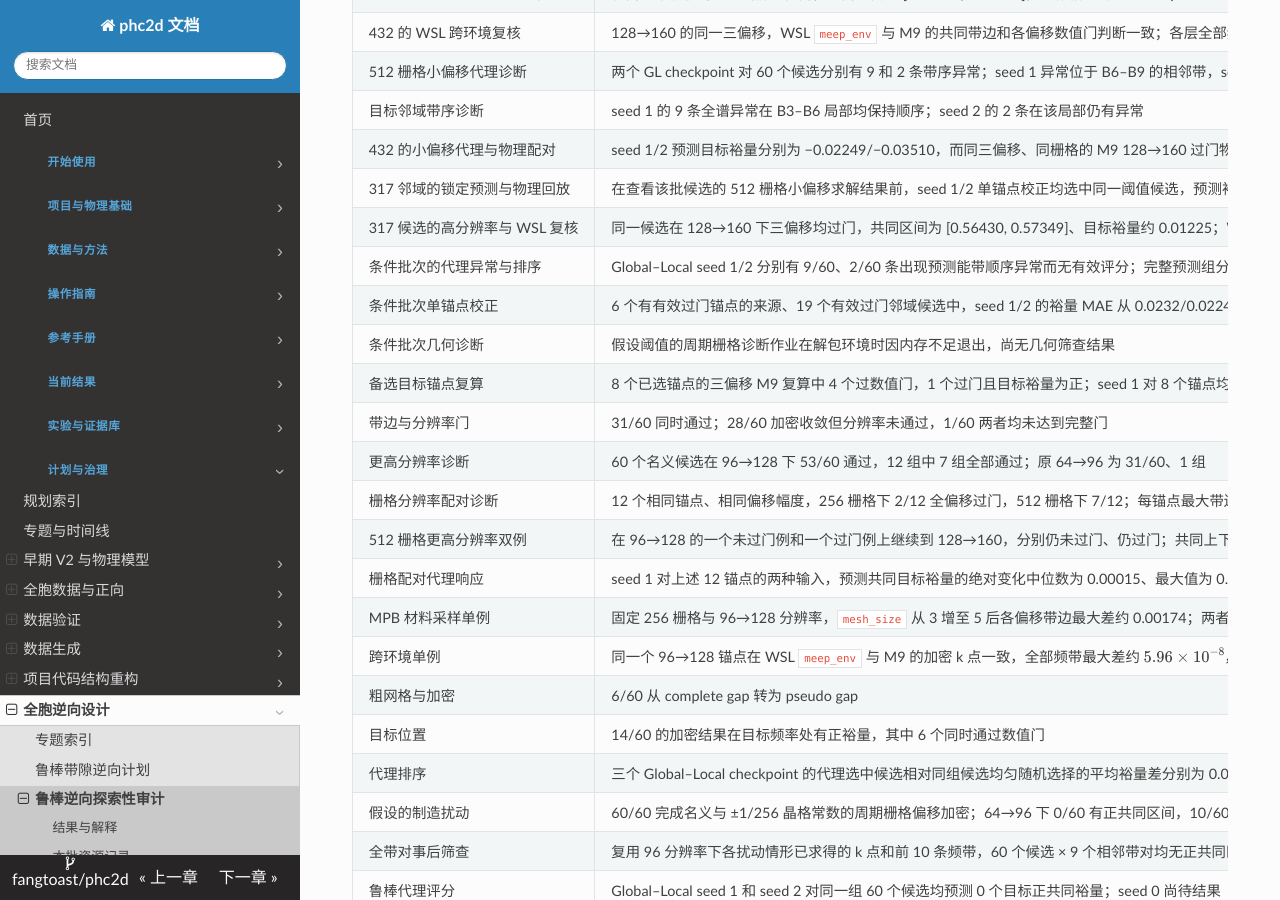
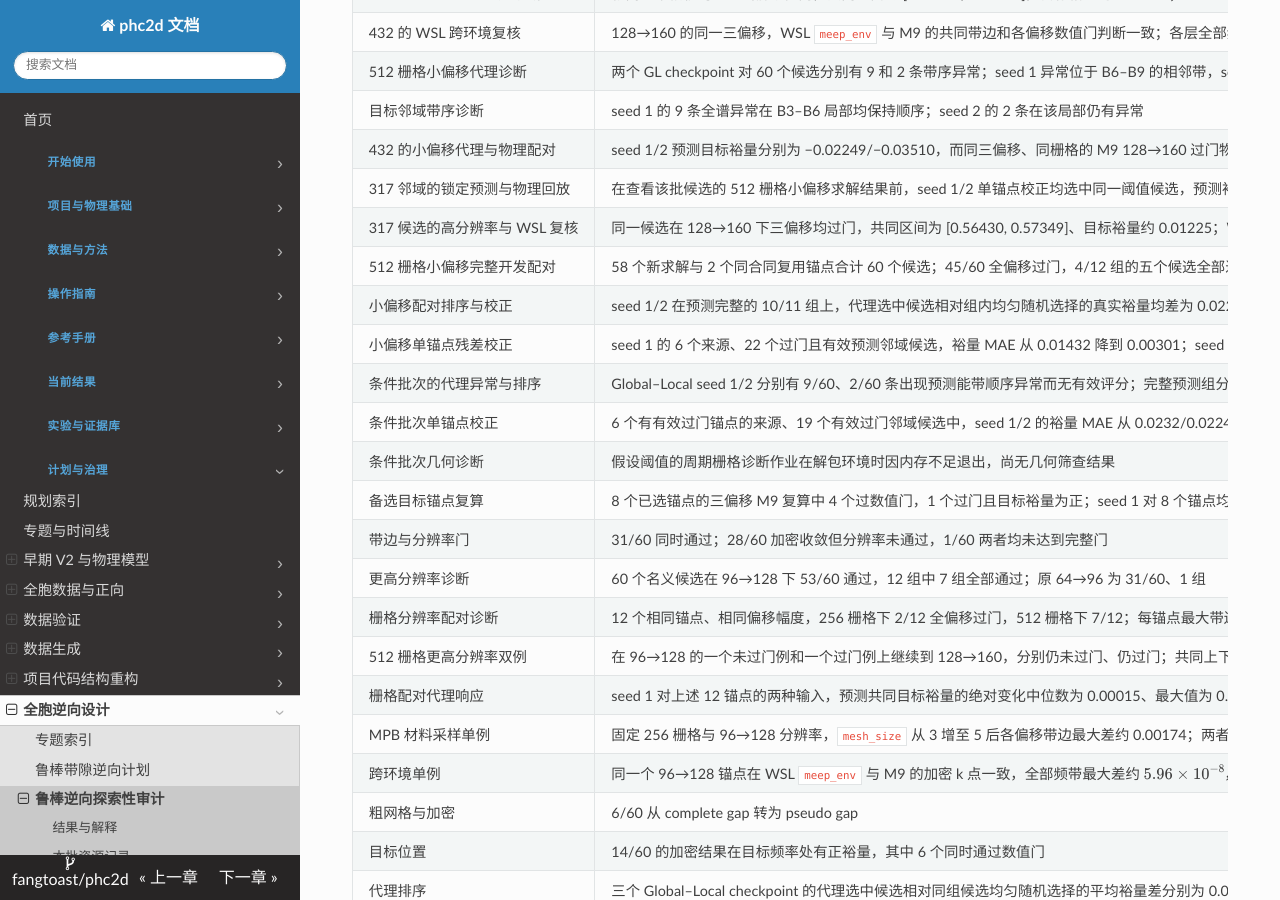
Before and after one commit to fangtoast/phc2d, an MkDocs documentation site: the page built from docs/results/inverse/鲁棒带隙逆向可用性审计.md, in a window 1280 px wide and 900 px high, scrolled down 880 px. Built offline with MkDocs 1.6.1, drawn with Linux system fonts in a browser that asks for light colours; some of the changed text lies outside the part shown.

Commit message:
Record complete small-offset development audit

```diff
--- a/docs/results/inverse/鲁棒带隙逆向可用性审计.md
+++ b/docs/results/inverse/鲁棒带隙逆向可用性审计.md
@@ -52,6 +52,9 @@ source_artifacts:
 | 432 的小偏移代理与物理配对 | seed 1/2 预测目标裕量分别为 −0.02249/−0.03510，而同三偏移、同栅格的 M9 128→160 过门物理裕量为 0.00593；WSL 复算一致 | 同一个事后选取的结构、两个 checkpoint，并非两个独立物理试验；模型为固定 81 k 点预测，物理值使用自适应带边搜索 |
 | 317 邻域的锁定预测与物理回放 | 在查看该批候选的 512 栅格小偏移求解结果前，seed 1/2 单锚点校正均选中同一阈值候选，预测裕量 0.01619/0.02065；96→128 物理复算过门，裕量由锚点 −0.01775 改善到候选 0.01144，反馈规则接受 | 两 seed 共用一个物理候选；该结构此前已在 256 栅格较大偏移下观察，且这是既有求解结果的离线反馈回放，非独立测试或完整在线 P3。单候选高分辨率及 WSL 复核见下行 |
 | 317 候选的高分辨率与 WSL 复核 | 同一候选在 128→160 下三偏移均过门，共同区间为 [0.56430, 0.57349]、目标裕量约 0.01225；WSL 与 M9 带边和门一致，频带最大差约 $5.96\times10^{-8}$ | 针对一个事后追加的开发候选；与锚点的改善量仍采用双方同为 96→128 的结果，不以不同分辨率计算收益。有限 k 搜索和假设偏移不代表连续 BZ 认证或加工良率 |
+| 512 栅格小偏移完整开发配对 | 58 个新求解与 2 个同合同复用锚点合计 60 个候选；45/60 全偏移过门，4/12 组的五个候选全部过门。过门候选中 4 个目标裕量为正；seed 1/2 分别漏判 3/4 和 4/4 | 条件开发来源及偏移幅度均受此前诊断影响，不是独立 P2 测试；未过门和无效预测分别保留，两个 seed 共享同一物理候选集 |
+| 小偏移配对排序与校正 | seed 1/2 在预测完整的 10/11 组上，代理选中候选相对组内均匀随机选择的真实裕量均差为 0.02263/0.02882；共同数值门和预测均完整的 4 组上两者均为 0.02213 | 全预测完整组包含数值未过门候选；4 组是事后筛选，且两 seed 共享物理样本，仅可描述、不能证明总体排序可靠 |
+| 小偏移单锚点残差校正 | seed 1 的 6 个来源、22 个过门且有效预测邻域候选，裕量 MAE 从 0.01432 降到 0.00301；seed 2 的 7 个来源、25 个候选从 0.01243 降到 0.00354 | 逐组使用同合同真实锚点作常量带边校正；事后筛选和小样本可能产生偏差，尚无独立批次或同预算在线成本收益 |
 | 条件批次的代理异常与排序 | Global–Local seed 1/2 分别有 9/60、2/60 条出现预测能带顺序异常而无有效评分；完整预测组分别为 10/12、11/12，选中候选相对组内随机选择的真实裕量均差为 0.0237、0.0294 | 排序包含数值未过门候选，且排除了含异常预测的整组；通过数值门且预测完整的只有 2 组，均差均为 0.0251，仅描述性结果。两 seed 无预测正裕量，虚假正例比例的分母为零，不能定义 |
 | 条件批次单锚点校正 | 6 个有有效过门锚点的来源、19 个有效过门邻域候选中，seed 1/2 的裕量 MAE 从 0.0232/0.0224 降到 0.00376/0.00455 | 按过门和有效预测事后筛选，条件来源选取也依赖粗筛；不是未见目标测试或在线成本收益 |
 | 条件批次几何诊断 | 假设阈值的周期栅格诊断作业在解包环境时因内存不足退出，尚无几何筛查结果 | 解包失败不表示结构不合格；失败日志与资源记录保留在本地预检 run，未自动重提 |
@@ -111,6 +114,7 @@ source_artifacts:
 | 432 的 160→192 追加诊断，M9 | 0.568 CPU 核时 | 单项作业、3 核、3 偏移；不含 WSL 复核 |
 | 512 栅格小偏移 seed 1/2 代理评分，N56 | 合计 0.205 GPU 小时、1.232 CPU 核时 | 两项单卡作业，包含启动开销；不含已有模型训练 |
 | 317 候选的 128→160 追加诊断，M9 | 0.321 CPU 核时 | 单项作业、3 核、3 偏移；WSL 同合同复算另计 |
+| 512 小偏移其余 58 候选，M9 | 9.375 CPU 核时 | 12 个分片、每片 3 核；两个锚点复用此前五偏移求解，仅提取相同三偏移 |
 
 按调度器分配核数或 GPU 数乘运行时间统计，原始账单保留在本地预检 run。上述工作量属于不同任务，不能直接相除作为优化加速比；正式比较需同目标、同预算和同验收条件。
 
@@ -171,3 +175,5 @@ ConvNeXt seed 1 的回放记录位于同一 run 的 `validation_replay_convnext_
 317 锁定预测 SHA-256 为 `608e36a21d544a16e7f9c2e86fb88f6a1c1b7c8c11f480ed960f8cf4c612a8bc`，对应候选的原始求解结果 SHA-256 为 `11676a47aed1b6dbe7f73c4fa2e0911c8553b7923213ffd4addf74034d593c78`；预测与离线反馈回放记录保存在本地预检 run。锁定时仅表示尚未查看本轮小偏移候选求解，并非事前注册的独立实验。
 
 317 候选的 128→160 M9 求解包 SHA-256 为 `6b2c8ac39cecd0402fe7a09960a732ba37f6a0360444a1342cf49954740a5073`；对应 WSL 求解记录及跨环境比较位于本地预检 run 的 `conditional_317_candidate_r160_wsl/` 和 `conditional_317_candidate_r160_wsl_comparison.json`。
+
+小偏移 58 个新候选的 M9 原始求解包 SHA-256 为 `f0816893dcf5e10ab2c161e2cce2ac5e69b63bb7cc42fd76c84ca7fd6e2d777b`；全批频谱与偏移栅格重新核对，复用的两个锚点各自先按原五偏移协议验证，再提取相同三偏移并检查数值合同。完整配对、数值门与资源账单位于本地预检 run。
```
Also changed, not shown: PROJECT_MAP.md (+1 -1 lines).
